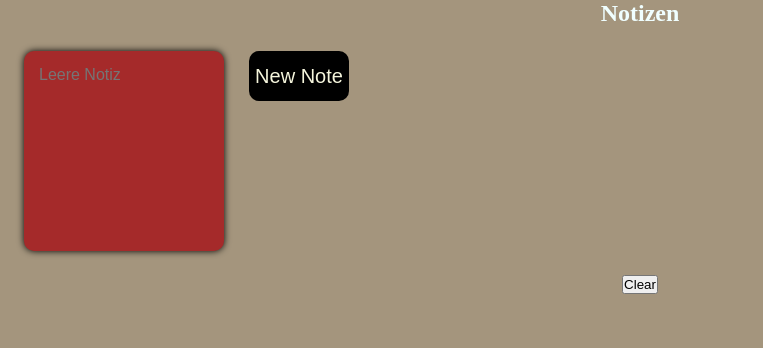
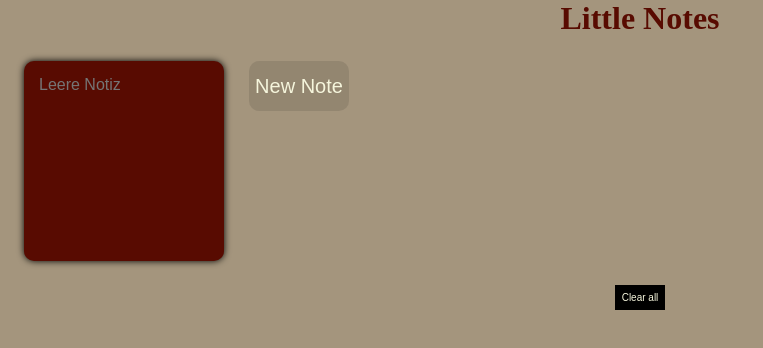
Before and after one commit to maxnoelp/web-notes-app, a plain HTML site: page index.html in a window 1280 px wide. Both pictures are taken after a click on the button "New Note". Shown: the whole page, without its empty margins (0-763 px from the left). Drawn offline with Linux system fonts and the light colour scheme.

Commit message:
changed Design and Header

```diff
--- a/index.html
+++ b/index.html
@@ -11,11 +11,11 @@
 
 <body>
     <div class="container">
-        <h2>Notizen</h2>
+        <h1>Little Notes</h1>
         <div id="app">
             <button class="add-note" type="button">New Note</button>
         </div>
-        <button id="clearbutton">Clear</button>
+        <button id="clearbutton">Clear all</button>
     </div>
 </body>
 
--- a/style.css
+++ b/style.css
@@ -11,8 +11,8 @@ body {
   text-align: center;
 }
 
-h2 {
-  color: azure;
+h1 {
+  color: rgb(88, 11, 1);
 }
 
 #app {
@@ -28,11 +28,13 @@ h2 {
   padding: 15px;
   border: none;
   border-radius: 10px;
+  border-color: black;
   box-shadow: 0 0 7px rgba(0, 0, 0, 15);
   resize: none;
   font-family: sans-serif;
   font-size: 16px;
-  background-color: brown;
+  color: white;
+  background-color: rgb(88, 11, 1);
 }
 
 .add-note {
@@ -40,22 +42,27 @@ h2 {
   width: 100px;
   border: none;
   outline: none;
-  background: rgba(0, 0, 0, 1);
+  background: rgba(0, 0, 0, 0.1);
   border-radius: 10px;
   font-size: 20px;
   color: beige;
   cursor: pointer;
   transition: background 0.2s;
 }
-+ .clearbutton {
-  height: 50px;
-  width: 100px;
+
+.add-note:hover {
+  background: rgba(0, 0, 0, 2);
+}
+#clearbutton {
+  height: 25px;
+  width: 50px;
+  background: rgba(0, 0, 0, 1);
+  font-size: 10px;
+  color: beige;
   border: none;
-  outline: none;
-  background: rgba(0, 0, 0, 1);
-  border-radius: 10px;
-  font-size: 20px;
+}
+
+#clearbutton:hover {
+  background: white;
   color: black;
-  cursor: pointer;
-  transition: background 0.2s;
 }
```
